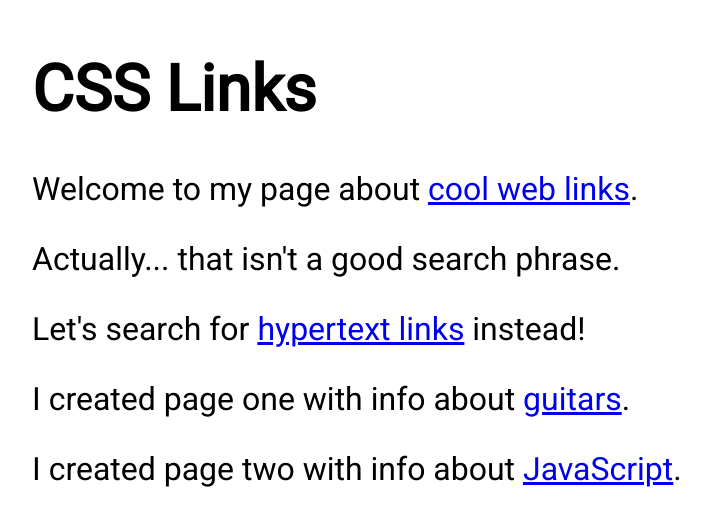
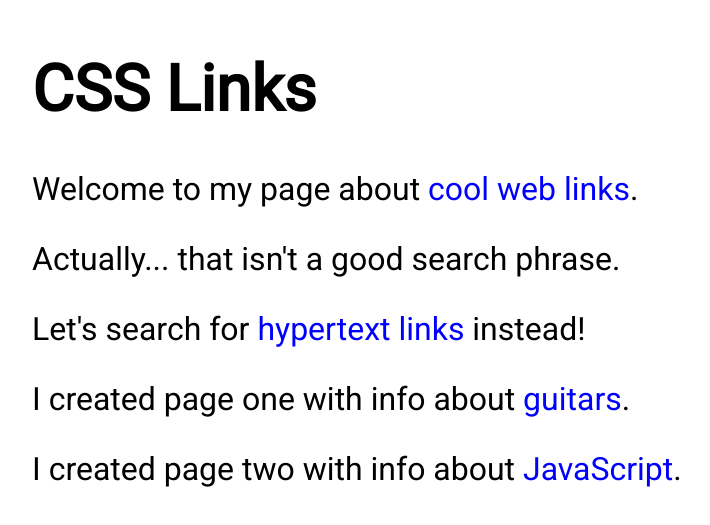
Before and after one commit to IgorKhaf/-css-lessons, a plain HTML site: page lesson-7/index.html in a window 1280 px wide. Shown: the part 127-652 px from the top of the page, without its empty margins (104-814 px from the left). Drawn offline with Linux system fonts and the light colour scheme.

Commit message:
links styling

```diff
--- a/lesson-7/style.css
+++ b/lesson-7/style.css
@@ -5,3 +5,17 @@ body {
     font-size: 2em;
     font-family: 'Roboto', sans-serif;
 }
+a {
+    text-decoration: none;
+    cursor: pointer;
+    color: blue;
+}
+a:visited {
+    color: purple;
+}
+a:hover {
+    color: dodgerblue;
+}
+a:active {
+    color: red;
+}
```
